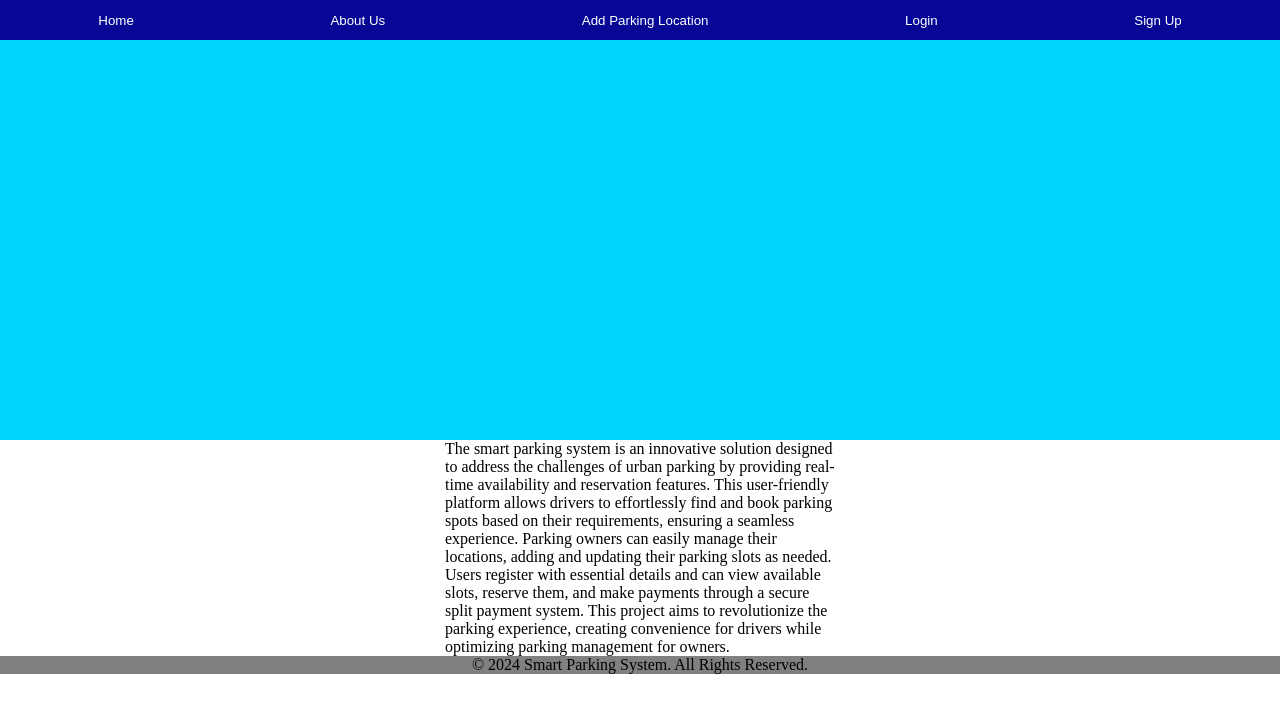
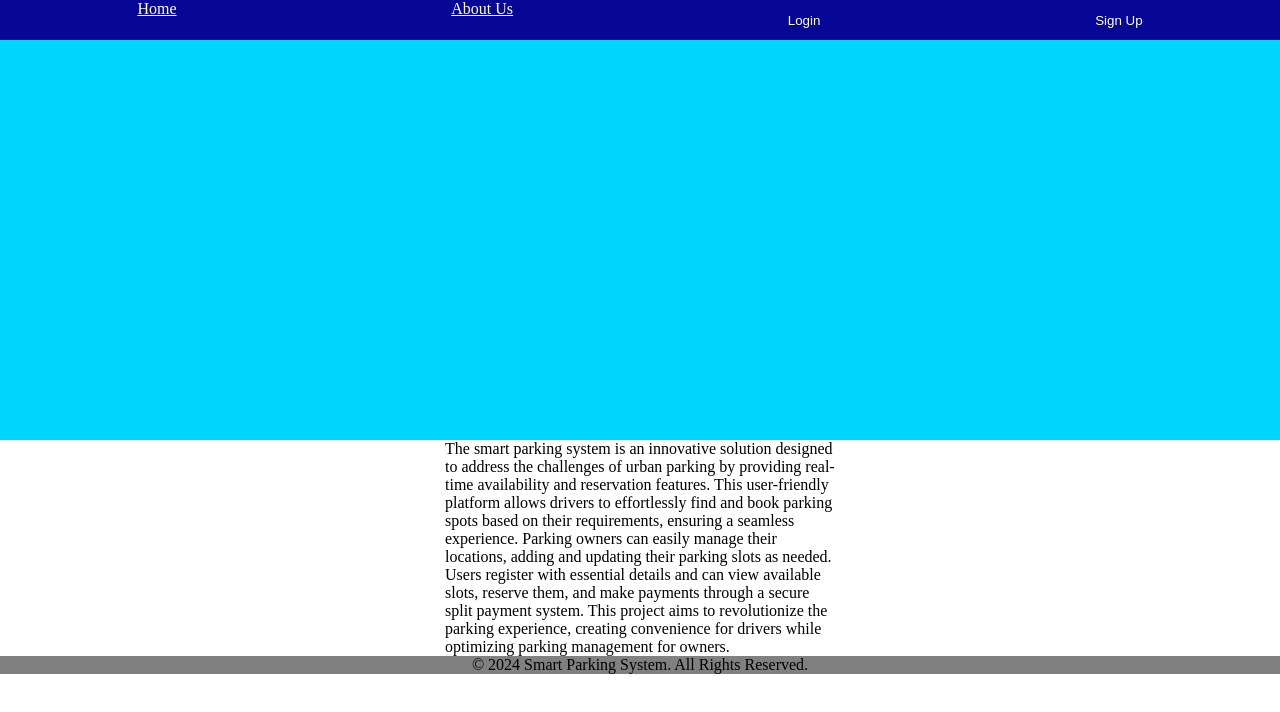
Before and after one commit to Piyush-Lokhande07/Smart-Parking-System, a React (Vite) app in the folder client/: page / in a window 1280 px wide. Shown: the top 712 px of the page. Built offline with nearby package versions, Linux system fonts and the light colour scheme.

Commit message:
Added route functionality

```diff
--- a/client/package.json
+++ b/client/package.json
@@ -11,7 +11,8 @@
   },
   "dependencies": {
     "react": "^18.3.1",
-    "react-dom": "^18.3.1"
+    "react-dom": "^18.3.1",
+    "react-router-dom": "^6.26.2"
   },
   "devDependencies": {
     "@eslint/js": "^9.9.0",
--- a/client/src/App.jsx
+++ b/client/src/App.jsx
@@ -1,19 +1,29 @@
-
-import Navbar from "./components/Navbar"
-import Footer from "./components/Footer"
-import Content from "./components/Content";
+import React from "react";
+import { BrowserRouter as Router, Route, Routes } from "react-router-dom";
+import Navbar from "./components/Navbar";
+import Home from "./components//Home";
+import AboutUs from "./components//AboutUs";
+import Login from './components//Login';
+import SignUp from './components/SignUp';
+import Footer from "./components/Footer";
 import './style.css';
 
 function App() {
+    return (
+        <Router>
+            <div>
+                <Navbar />
+                <Routes>
+                    <Route path="/" element={<Home />} />
+                    <Route path="/about-us" element={<AboutUs />} />
+                    <Route path="/login" element={<Login />} />
+                    <Route path="/sign-up" element={<SignUp />} />
+                </Routes>
 
-
-  return (
-    <div>
-      <Navbar />
-      <Content />
-      <Footer />
-    </div>
-  )
+                <Footer />
+            </div>
+        </Router>
+    );
 }
 
 export default App;
--- a/client/src/components/Content.jsx
+++ /dev/null
@@ -1,14 +0,0 @@
-import React from "react";
-import Home from "./Home";
-import AboutUs from "./AboutUs";
-
-function Content({ isHomeActive, isAboutUsActive }) {
-    return (
-        <div>
-            {isHomeActive && <Home />}
-            {isAboutUsActive && <AboutUs />}
-        </div>
-    );
-}
-
-export default Content;
--- a/client/src/components/Navbar.jsx
+++ b/client/src/components/Navbar.jsx
@@ -1,56 +1,37 @@
 import React, { useState } from "react";
+import { Link } from "react-router-dom";
 import Login from './Login';
-import Register from './SignUp';
-import Content from './Content'; // Import Content component
+import SignUp from './SignUp';
 
 function Navbar() {
-    const [isHomeActive, setIsHomeActive] = useState(true); // Home state
-    const [isAboutUsActive, setIsAboutUsActive] = useState(false); // About Us state
     const [popupType, setPopupType] = useState("");
     const [isPopupOpen, setIsPopupOpen] = useState(false);
 
-    // Handle popup open
     const openPopup = (type) => {
         setPopupType(type);
         setIsPopupOpen(true);
     };
 
-    // Handle popup close
     const closePopup = () => {
         setIsPopupOpen(false);
-    };
-
-    // Click handler for Home button
-    const handleHome = () => {
-        setIsHomeActive(true); // Set Home active
-        setIsAboutUsActive(false); // Set About Us inactive
-    };
-
-    // Click handler for About Us button
-    const handleAboutUs = () => {
-        setIsHomeActive(false); // Set Home inactive
-        setIsAboutUsActive(true); // Set About Us active
     };
 
     return (
         <div>
             <nav>
-                <button className='nav-btn' onClick={handleHome}>Home</button>
-                <button className='nav-btn' onClick={handleAboutUs}>About Us</button>
-                <button className='nav-btn'>Add Parking Location</button>
+                <Link to="/" className='nav-btn'>Home</Link>
+                <Link to="/about-us" className='nav-btn'>About Us</Link>
                 <button className='nav-btn' onClick={() => openPopup("login")}>Login</button>
                 <button className='nav-btn' onClick={() => openPopup("signup")}>Sign Up</button>
             </nav>
 
-            {/* Render Content component with isHomeActive and isAboutUsActive passed as props */}
-            <Content isHomeActive={isHomeActive} isAboutUsActive={isAboutUsActive} />
 
             {isPopupOpen && (
                 <div className="popup">
                     <div className="popup-content">
                         <span className="close" onClick={closePopup}>&times;</span>
                         {popupType === "login" && <Login />}
-                        {popupType === "signup" && <Register />}
+                        {popupType === "signup" && <SignUp />}
                     </div>
                 </div>
             )}
```
Also changed, not shown: 1 other file (tests, documents, lock files or other folders).
